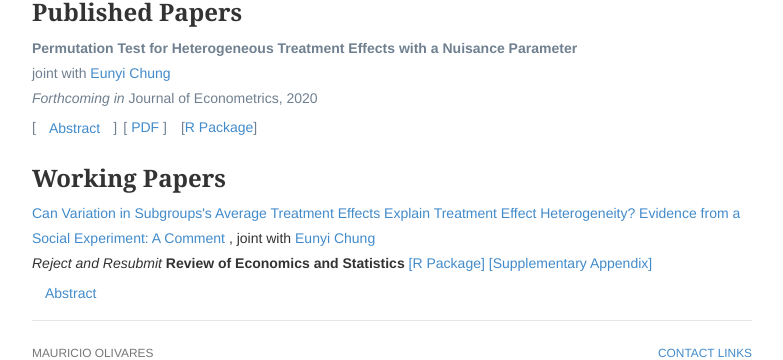
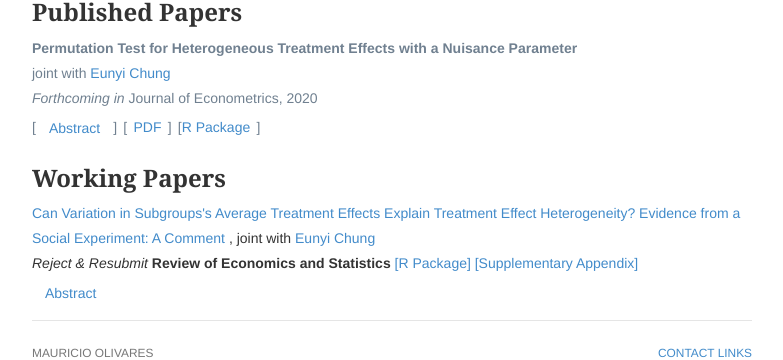
Before and after one commit to mauolivares/mauolivares.github.io, a Jekyll site: the page built from cv/index.html, in a window 1280 px wide. Shown: the part 368-728 px from the top of the page, without its empty margins (248-1031 px from the left). Built offline with Jekyll 4.4.1, drawn with Linux system fonts in a browser that asks for light colours; part of the change alters nothing that is shown.

Commit message:
update research page: horizontal spacing

```diff
--- a/cv/index.html
+++ b/cv/index.html
@@ -21,7 +21,7 @@ title: 404 Error | Sorry, this page does not exist.
 				<br>joint with <a href="https://sites.google.com/a/illinois.edu/eunyichung/">Eunyi Chung</a>
 				<br><i>Forthcoming in </i>Journal of Econometrics, 2020
 				<br>[<a class="btn btn-link" data-toggle="collapse" href="#MS2019076" role="button" aria-expanded="false" aria-controls="MS2019076">
-    			Abstract</a>]&#8287&#8287[ <a href="/files/HTE_WorkingPaper.pdf" title="Download Paper as PDF"> PDF </a> ] &#8287&#8287 [<a href="https://cran.r-project.org/web/packages/RATest/index.html" title="R Package">R Package</a>]
+    			Abstract</a>]&#8287&#8287[&#8287&#8287<a href="/files/HTE_WorkingPaper.pdf" title="Download Paper as PDF">PDF</a>&#8287&#8287]&#8287&#8287[<a href="https://cran.r-project.org/web/packages/RATest/index.html" title="R Package">R Package</a>&#8287&#8287]
     				<div class="collapse" id="MS2019076">
   						<div class="card card-body">
     						This paper proposes an asymptotically valid permutation test for heterogeneous treatment effects in the presence of an estimated nuisance parameter. Not accounting for the estimation error of the nuisance parameter results in statistics that depend on the particulars of the data generating process, and the resulting permutation test fails to control the Type 1 error, even asymptotically.
@@ -38,7 +38,7 @@ title: 404 Error | Sorry, this page does not exist.
 
 				<p><a href="/files/SubgroupVariation.pdf" title="Download Paper as PDF">Can Variation in Subgroups's Average Treatment Effects Explain Treatment Effect Heterogeneity? Evidence from a Social Experiment: A Comment </a>,
 				joint with <a href="https://sites.google.com/a/illinois.edu/eunyichung/">Eunyi Chung</a>
-				<br><i>Reject and Resubmit </i><b>Review of Economics and Statistics</b> <a href="https://cran.r-project.org/web/packages/RATest/index.html" title="R Package">[R Package]</a> <a href="/files/SubgroupVariation_Supplement.pdf" title="Download Paper as PDF">[Supplementary Appendix]</a>
+				<br><i>Reject &amp; Resubmit </i><b>Review of Economics and Statistics</b> <a href="https://cran.r-project.org/web/packages/RATest/index.html" title="R Package">[R Package]</a> <a href="/files/SubgroupVariation_Supplement.pdf" title="Download Paper as PDF">[Supplementary Appendix]</a>
 				<br><a class="btn btn-light" data-toggle="collapse" href="#WP_REStat" role="button" aria-expanded="false" aria-controls="WP_REStat">
     			Abstract</a>
     				<div class="collapse" id="WP_REStat">
```
